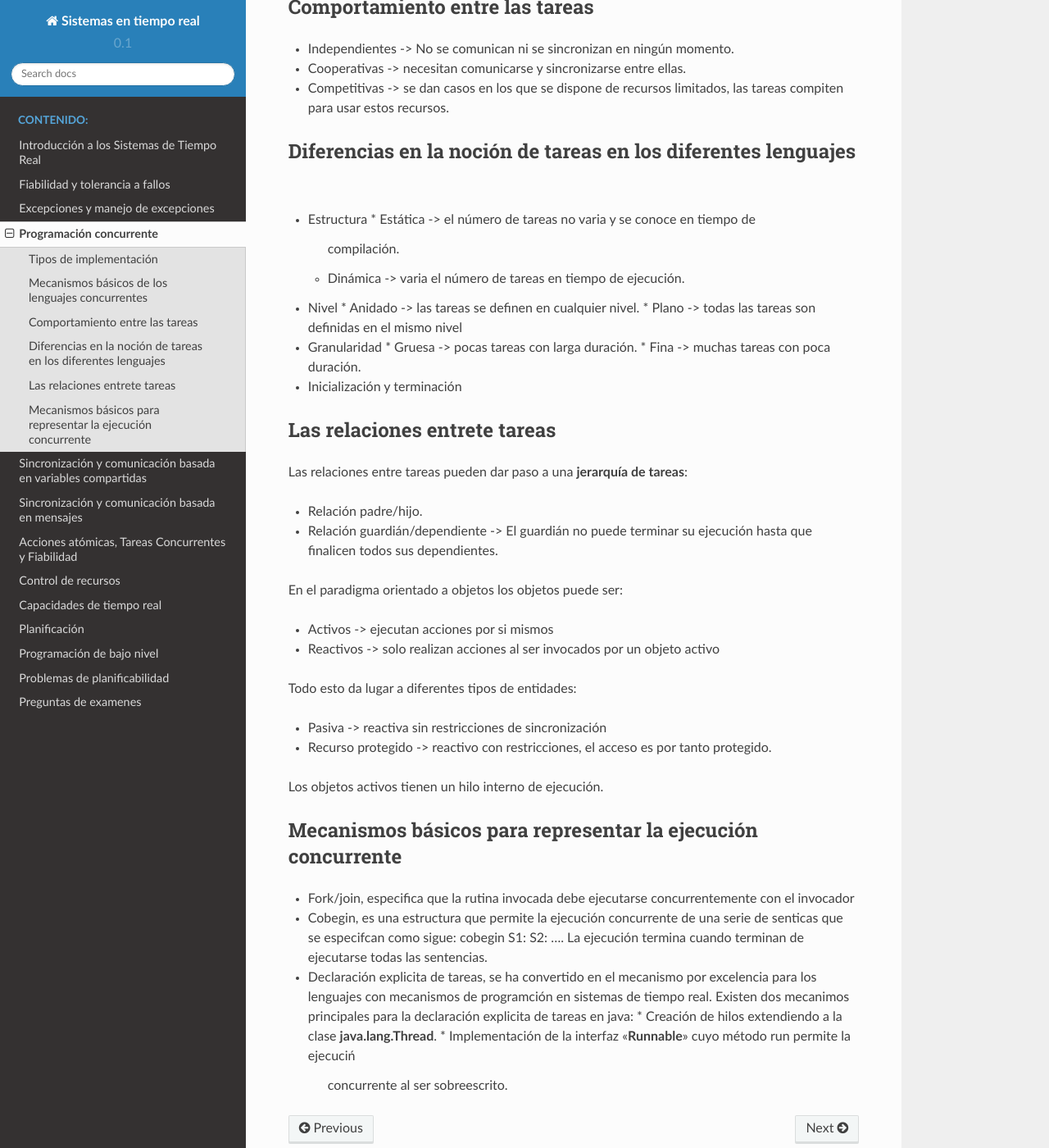
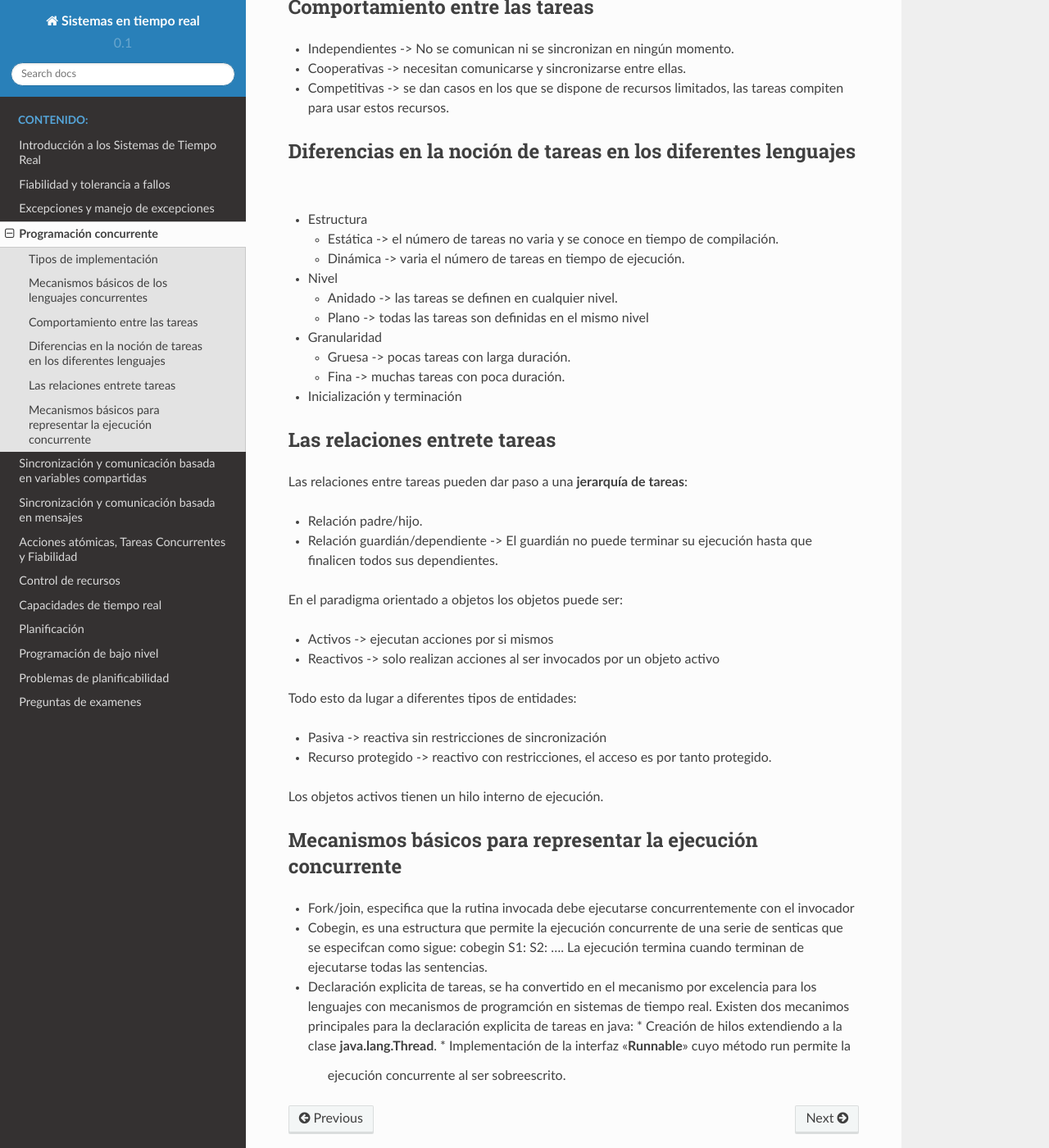
Before and after one commit to rcastellor/uned-sistemas-tiempo-real, a Sphinx documentation site: the page built from sphinx/source/tema04.rst, in a window 1280 px wide and 1400 px high, scrolled down 1048 px. Shown: the whole window at 82% size. Built offline with Sphinx 7.4.7 and the Read the Docs theme 2.0.0, drawn with Linux system fonts in a browser that asks for light colours.

Commit message:
Ajustes tema 04

```diff
--- a/sphinx/source/tema04.rst
+++ b/sphinx/source/tema04.rst
@@ -56,15 +56,21 @@ Diferencias en la noción de tareas en los diferentes lenguajes
 --------------------------------------------------------------
 
 * Estructura
+
   * Estática -> el número de tareas no varia y se conoce en tiempo de
     compilación.
   * Dinámica -> varia el número de tareas en tiempo de ejecución.
+
 * Nivel
+
   * Anidado -> las tareas se definen en cualquier nivel.
   * Plano -> todas las tareas son definidas en el mismo nivel
+
 * Granularidad
+
   * Gruesa -> pocas tareas con larga duración.
   * Fina -> muchas tareas con poca duración.
+
 * Inicialización y terminación
 
 Las relaciones entrete tareas
@@ -107,5 +113,5 @@ Mecanismos básicos para representar la ejecución concurrente
   Existen dos mecanimos principales para la declaración explicita de tareas en
   java:
   * Creación de hilos extendiendo a la clase **java.lang.Thread**.
-  * Implementación de la interfaz "**Runnable**" cuyo método run permite la ejecuciń
-    concurrente al ser sobreescrito.
+  * Implementación de la interfaz "**Runnable**" cuyo método run permite la
+    ejecución concurrente al ser sobreescrito.
```
